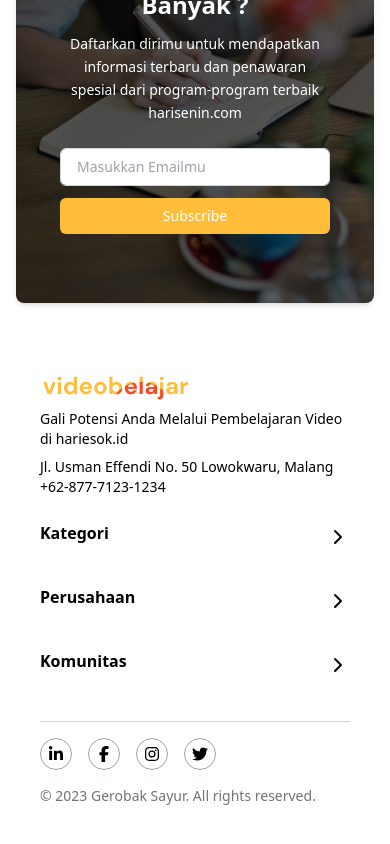
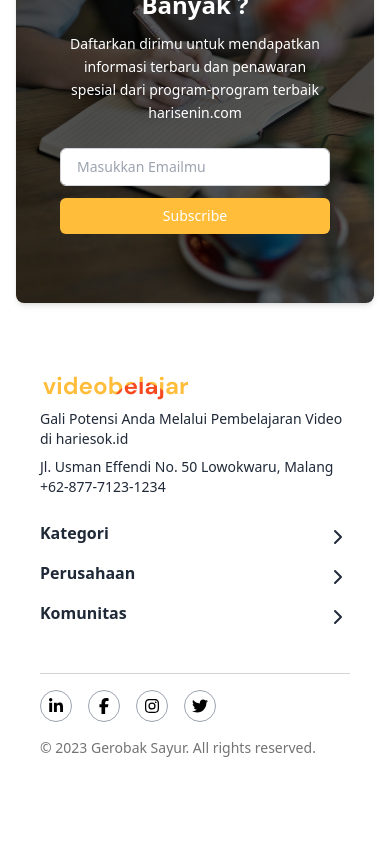
Before and after one commit to fahmi277/mission-intermediate-fe, a React (Vite) app: page /dashboard in a window 390 px wide. Shown: the part 2800-3644 px from the top of the page. After the commit the page ends 3598 px from the top, so only its background shows below. Built offline with nearby package versions, Linux system fonts and the light colour scheme.

Commit message:
feat:add collapse categories

```diff
--- a/src/components/molecules/FooterContent.tsx
+++ b/src/components/molecules/FooterContent.tsx
@@ -1,3 +1,4 @@
+import { useState } from "react";
 
 import { FontAwesomeIcon } from '@fortawesome/react-fontawesome';
 import {
@@ -7,12 +8,17 @@ import {
     faLinkedinIn,
 } from '@fortawesome/free-brands-svg-icons';
 
-import { ChevronRight } from 'lucide-react'
+import { ChevronRight, ChevronDown } from 'lucide-react'
+
 
 const FooterContent = () => {
+    const [isKategoriOpen, setIsKategoriOpen] = useState(false);
+    const [isPerusahaanOpen, setIsPerusahaanOpen] = useState(false);
+    const [isKomunitasOpen, setIsKomunitasOpen] = useState(false);
+
     return (
-        <footer className=" px-6 py-10">
-            <div className="footer-content grid grid-cols-1 md:grid-cols-4 gap-6 mb-8">
+        <footer className=" px-6 py-10 w-full bg-white text-gray-800">
+            <div className="footer-content grid grid-cols-1 md:grid-cols-2 gap-6 mb-8 md:justify-between">
                 {/* Kolom 1: Brand */}
                 <div className="flex flex-col items-start">
                     <img
@@ -25,14 +31,30 @@ const FooterContent = () => {
                     <p className="text-sm">+62-877-7123-1234</p>
                 </div>
 
+                <div className="grid grid-cols-1 md:grid-cols-3">
+
+
+
                     {/* Kolom 2: Kategori */}
                     <div>
-                    <div className="flex items-center justify-between mb-2">
+                        <div
+                            className="flex items-center justify-between mb-2 cursor-pointer md:cursor-default"
+                            onClick={() => setIsKategoriOpen(!isKategoriOpen)}
+                        >
                             <h3 className="font-semibold mb-2">Kategori</h3>
-                        <ChevronRight className="inline-block md:hidden" />
+                            {/* Icon hanya muncul di mobile */}
+                            <div className="md:hidden">
+                                {isKategoriOpen ? (
+                                    <ChevronDown />
+                                ) : (
+                                    <ChevronRight />
+                                )}
+                            </div>
+                        </div>
 
-                    </div>
-                    <ul className="space-y-1 text-sm hidden md:block">
+                        <ul className={`space-y-1 text-sm ${isKategoriOpen ? "block" : "hidden"
+                            } md:block`}
+                        >
                             <li>Digital & Teknologi</li>
                             <li>Pemasaran</li>
                             <li>Manajemen Bisnis</li>
@@ -43,12 +65,21 @@ const FooterContent = () => {
 
                     {/* Kolom 3: Perusahaan */}
                     <div>
-                    <div className="flex items-center justify-between mb-2">
+                        <div className="flex items-center justify-between mb-2"
+                            onClick={() => setIsPerusahaanOpen(!isPerusahaanOpen)}
+                        >
                             <h3 className="font-semibold mb-2">Perusahaan</h3>
-                        <ChevronRight className="inline-block md:hidden" />
+                            <div className="md:hidden">
+                                {isPerusahaanOpen ? (
+                                    <ChevronDown />
+                                ) : (
+                                    <ChevronRight />
+                                )}
+                            </div>
 
                         </div>
-                    <ul className="space-y-1 text-sm hidden md:block">
+                        <ul className={`space-y-1 text-sm ${isPerusahaanOpen ? "block" : "hidden"
+                            } md:block`}>
                             <li>Tentang Kami</li>
                             <li>FAQ</li>
                             <li>Kebijakan Privasi</li>
@@ -60,15 +91,25 @@ const FooterContent = () => {
 
                     {/* Kolom 4: Komunitas */}
                     <div>
-                    <div className="flex items-center justify-between mb-2">
+                        <div className="flex items-center justify-between mb-2"
+                            onClick={() => setIsKomunitasOpen(!isKomunitasOpen)}
+                        >
                             <h3 className="font-semibold mb-2">Komunitas</h3>
-                        <ChevronRight className="inline-block md:hidden" />
+                             <div className="md:hidden">
+                                {isKomunitasOpen ? (
+                                    <ChevronDown />
+                                ) : (
+                                    <ChevronRight />
+                                )}
+                            </div>
 
                         </div>
-                    <ul className="space-y-1 text-sm hidden md:block">
+                        <ul className={`space-y-1 text-sm ${isKomunitasOpen ? "block" : "hidden"
+                            } md:block`}>
                             <li>Tips Sukses</li>
                             <li>Blog</li>
                         </ul>
+                    </div>
                 </div>
             </div>
 
```
Lines whose indentation alone changed are shown as unchanged.
